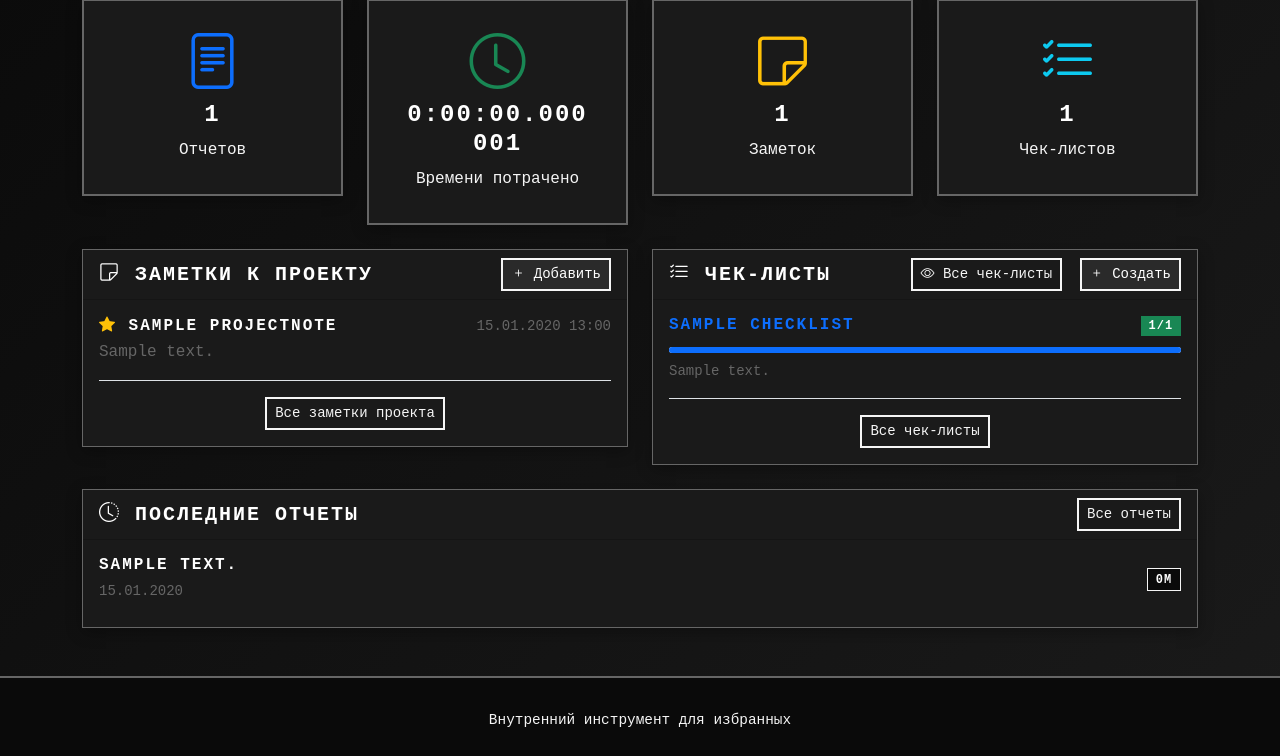
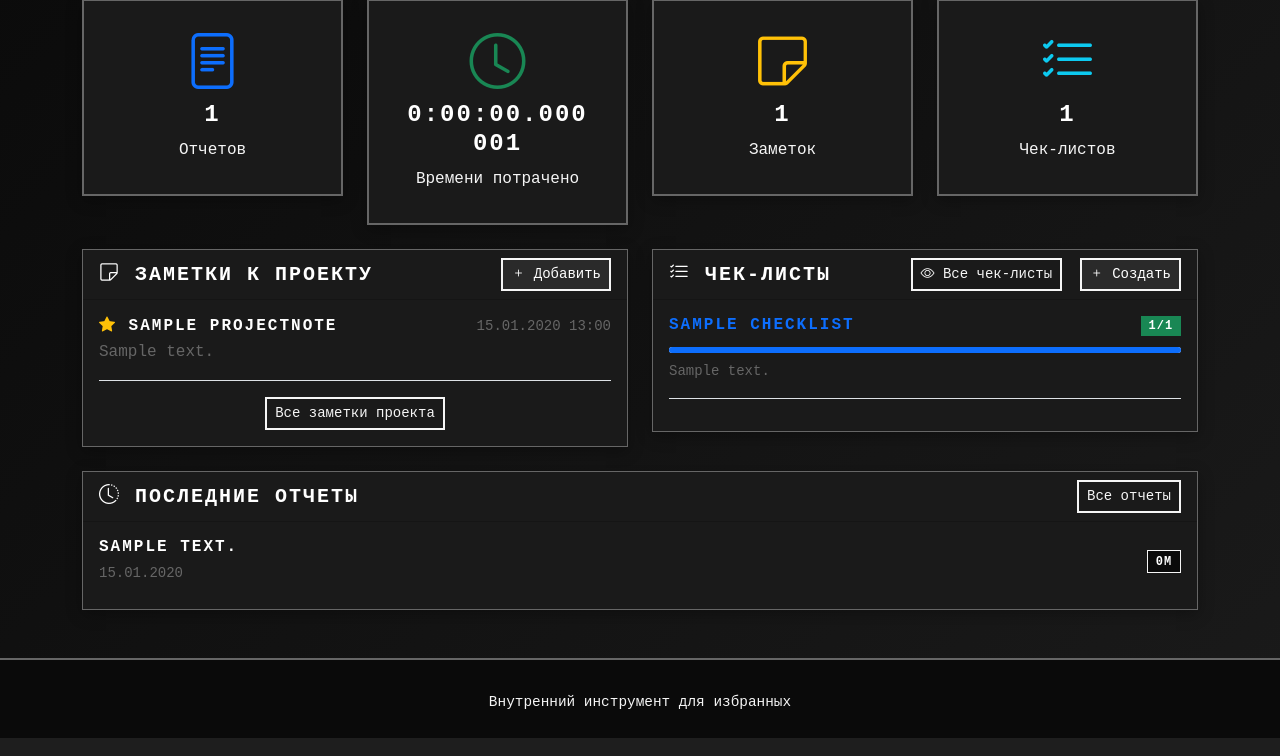
Before and after one commit to DmitryRzhansky/for-our-company, a Django app: a page that uses templates/projects/project_detail_enhanced.html in a window 1280 px wide. Shown: the part 164-920 px from the top of the page. Run offline with Django 5.2, Linux system fonts and the light colour scheme; tables that the repository leaves empty hold one stand-in row (values such as "Sample post").

Commit message:
Удаление ссылки на чек-листы из шаблона деталей проекта для упрощения интерфейса.

```diff
--- a/templates/projects/project_detail_enhanced.html
+++ b/templates/projects/project_detail_enhanced.html
@@ -139,11 +139,6 @@
                             {% endif %}
                         </div>
                     {% endfor %}
-                    <div class="text-center">
-                        <a href="/admin/notes/checklist/?project__id__exact={{ project.id }}" class="btn btn-outline-primary btn-sm">
-                            Все чек-листы
-                        </a>
-                    </div>
                 {% else %}
                     <p class="text-muted text-center mb-0">Нет чек-листов</p>
                 {% endif %}
```
